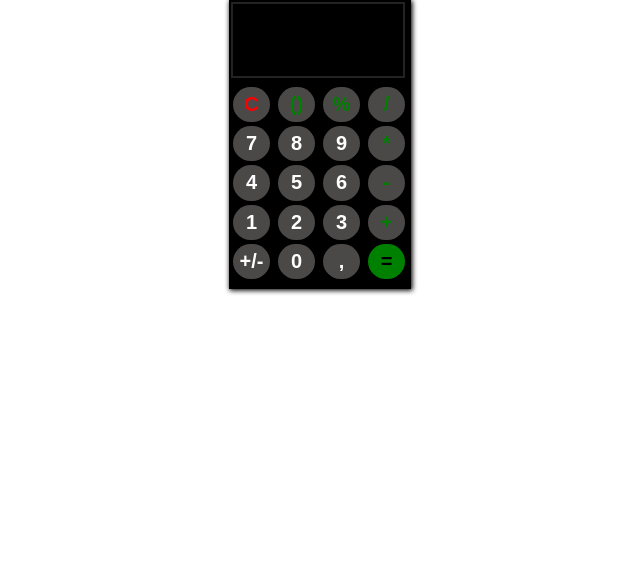
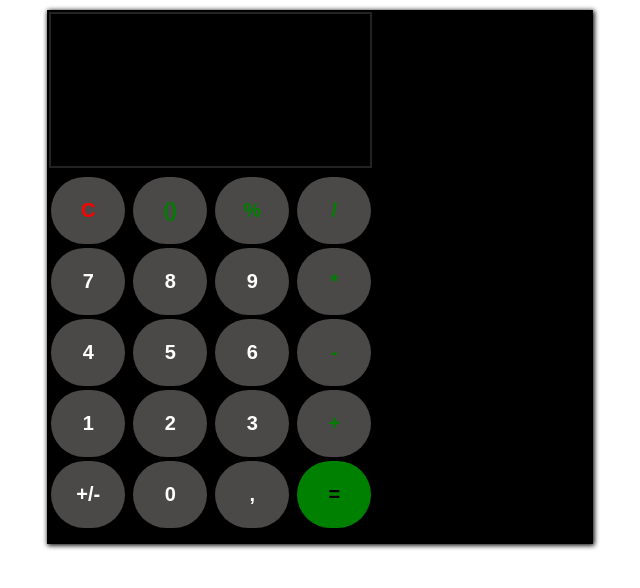
Before and after one commit to jhorgeluiz/projeto-calculadora, a plain HTML site: page index.html in a window 1280 px wide. Shown: the whole page, without its empty margins (320-960 px from the left). Drawn offline with Linux system fonts and the light colour scheme.

Commit message:
correção

```diff
--- a/estilo/style.css
+++ b/estilo/style.css
@@ -12,9 +12,10 @@
     .calculadora {
         background-color: rgb(0, 0, 0);
         box-shadow: .5px .5px 5px 1px black;
+        margin-top: 10px;
         padding: 2px;
-        width: 178px;
-        height: 285px;
+        width: 95%;
+        height: 530px;
     }
 
     input {
@@ -22,8 +23,8 @@
         color: white;
         font-size: 20px;
         font-weight: bolder;
-        width: 37px;
-        height: 35.2px;
+        width: 74px;
+        height: 67px;
         cursor: pointer;
     }
 
@@ -61,7 +62,8 @@
     .display {
         background-color: rgba(0, 0, 0, 0.021);
         border-style: solid;
+        font-size: 60px;
         margin-bottom: 7px;
-        width: 166px;
-        height: 70px;
+        width: 315px;
+        height: 150px;
     }
```
